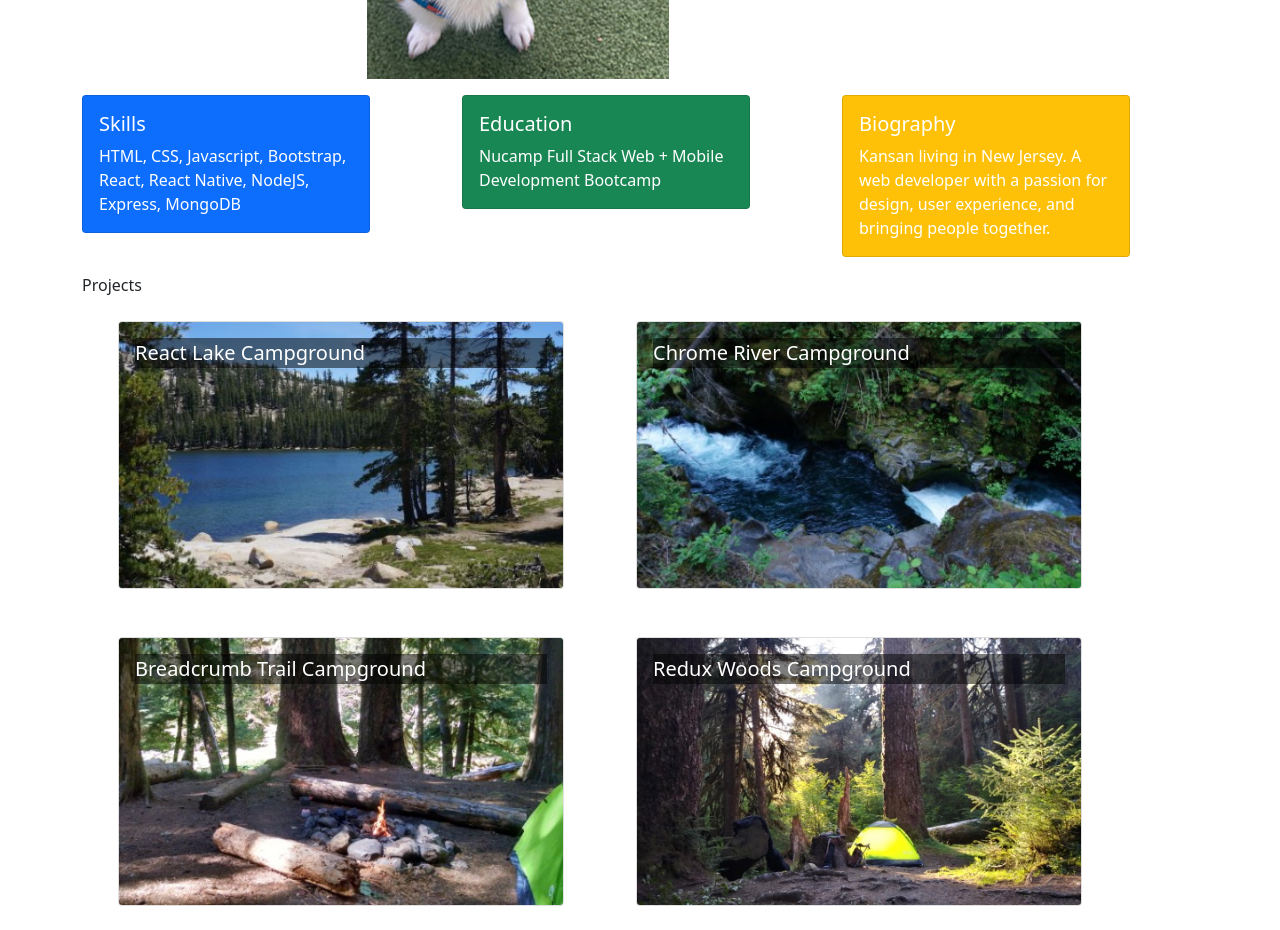
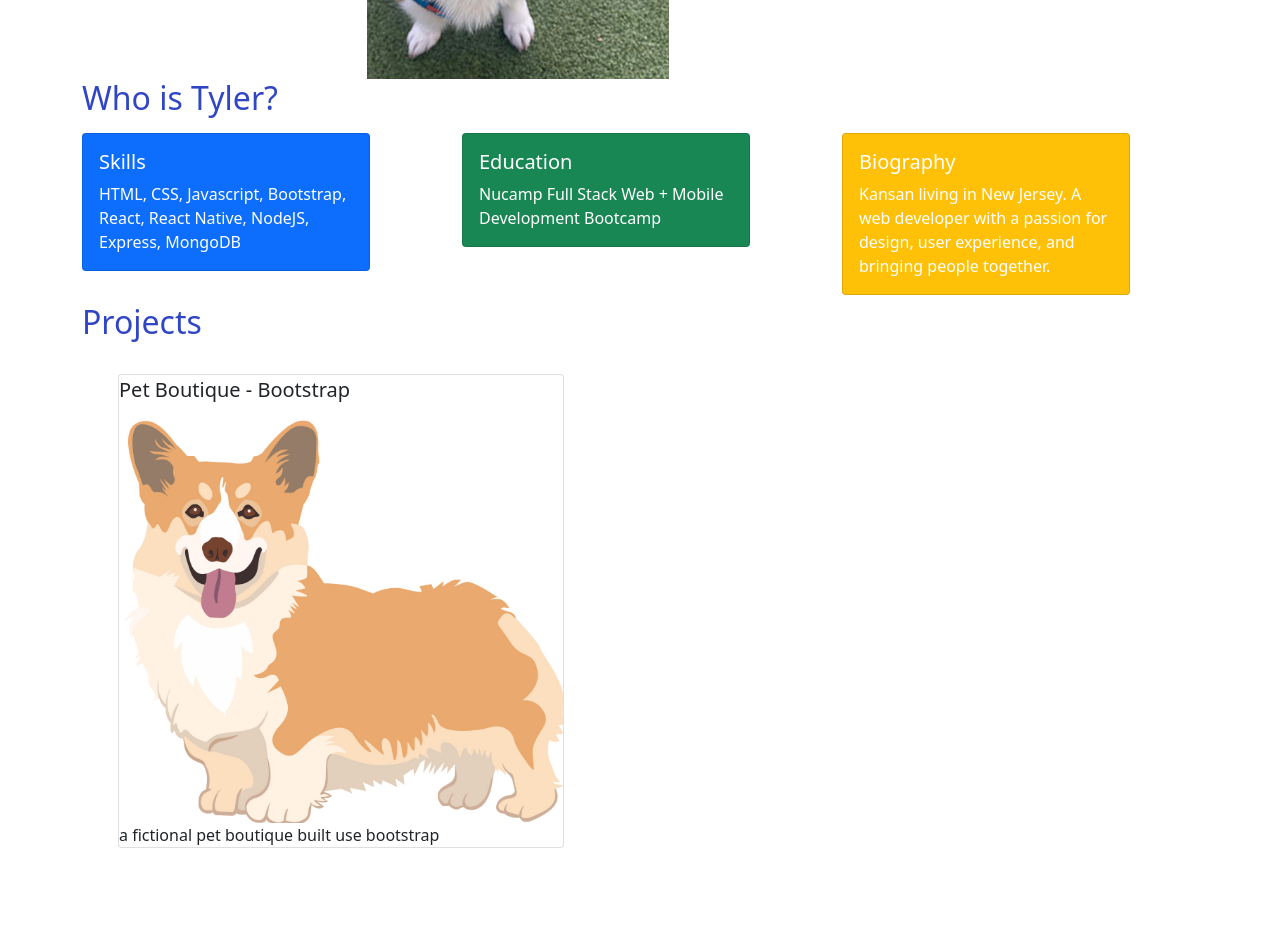
Before and after one commit to TylerWaugh01/Porfolio, a React (Create React App) app: page / in a window 1280 px wide. Shown: the part 420-1350 px from the top of the page. After the commit the page ends 1292 px from the top, so only its background shows below. Built offline with nearby package versions, Linux system fonts and the light colour scheme.

Commit message:
Adjust Project Array

```diff
--- a/src/app/shared/PROJECTS.js
+++ b/src/app/shared/PROJECTS.js
@@ -1,43 +1,14 @@
-import reactLakeImg from '../assets/img/react-lake.jpg';
-import chromeRiverImg from '../assets/img/chrome-river.jpg';
-import breadCrumbImg from '../assets/img/breadcrumb-trail.jpg';
-import reduxWoodsImg from '../assets/img/redux-woods.jpg';
+import corgi from '../assets/img/corgi.png';
 
 export const PROJECTS = [
     {
         id: 0,
-        name: 'React Lake Campground',
-        image: reactLakeImg,
-        elevation: 1233,
+        name: 'Pet Boutique - Bootstrap',
+        image: corgi,
+        website: '',
         featured: false,
+        elevator: 'a fictional pet boutique built use bootstrap',
         description:
-            'Nestled in the foothills of the Chrome Mountains, this campground on the shores of the pristine React Lake is a favorite for fly fishers.'
-    },
-    {
-        id: 1,
-        name: 'Chrome River Campground ',
-        image: chromeRiverImg,
-        elevation: 877,
-        featured: false,
-        description:
-            'Spend a few sunny days and starry nights beneath a canopy of old-growth firs at this enchanting spot by the Chrome River.'
-    },
-    {
-        id: 2,
-        name: 'Breadcrumb Trail Campground',
-        image: breadCrumbImg,
-        elevation: 2901,
-        featured: false,
-        description:
-            'Let NuCamp be your guide to this off-the-beaten-path, hike-in-only campground.'
-    },
-    {
-        id: 3,
-        name: 'Redux Woods Campground',
-        image: reduxWoodsImg,
-        elevation: 42,
-        featured: true,
-        description:
-            "You'll never want to leave this hidden gem, deep within the lush Redux Woods."
+            'Doggo ipsum bork h*ck woofer boof heckin angery woofer, borkf most angery pupper I have ever seen. heck. Shoob very jealous pupper heckin yapper fluffer, shoober very jealous pupper much ruin diet, borkf doggorino adorable doggo. Puggorino blep many pats clouds heckin very good spot I am bekom fat, big ol tungg clouds wow very biscit porgo.'
     }
 ];
--- a/src/components/Skills.js
+++ b/src/components/Skills.js
@@ -3,10 +3,11 @@ import { Card, CardBody, CardText, Col, Row, Container, CardTitle } from "reacts
 const SkillCard = () => {
   return (
     <Container>
+    <h2>Who is Tyler?</h2>
       <Row>
         <Col>
           <Card
-            className="my-3"
+            className="my-2"
             color="primary"
             inverse
             style={{ width: "18rem" }}
@@ -23,7 +24,7 @@ const SkillCard = () => {
 
         <Col>
           <Card
-            className="my-3"
+            className="my-2"
             color="success"
             inverse
             style={{ width: "18rem" }}
@@ -39,7 +40,7 @@ const SkillCard = () => {
 
         <Col>
           <Card
-            className="my-3"
+            className="my-2"
             color="warning"
             inverse
             style={{ width: "18rem" }}
--- a/src/features/projects/ProjectCard.js
+++ b/src/features/projects/ProjectCard.js
@@ -1,12 +1,11 @@
-import { Card, CardImgOverlay, CardImg, CardTitle } from 'reactstrap';
+import { Card, CardImg, CardTitle, CardText } from 'reactstrap';
 
 const ProjectCard = (props) => {
     return (
     <Card>
+        <CardTitle>{props.project.name}</CardTitle>
         <CardImg width='100%' src={props.project.image} alt={props.project.name}/>
-        <CardImgOverlay>
-        <CardTitle>{props.project.name}</CardTitle>
-        </CardImgOverlay>
+        <CardText>{props.project.elevator}</CardText>
     </Card>
     )
 };
--- a/src/features/projects/ProjectsList.js
+++ b/src/features/projects/ProjectsList.js
@@ -4,7 +4,7 @@ import ProjectCard from "./ProjectCard";
 const ProjectsList = (props) => {
     return (
     <Container>
-    Projects
+    <h2>Projects</h2>
     <Row className="ms-auto">
         {props.projects.map((project) => {
         return (
```
Also changed, not shown: src/app/assets/img/corgi.png (added).
